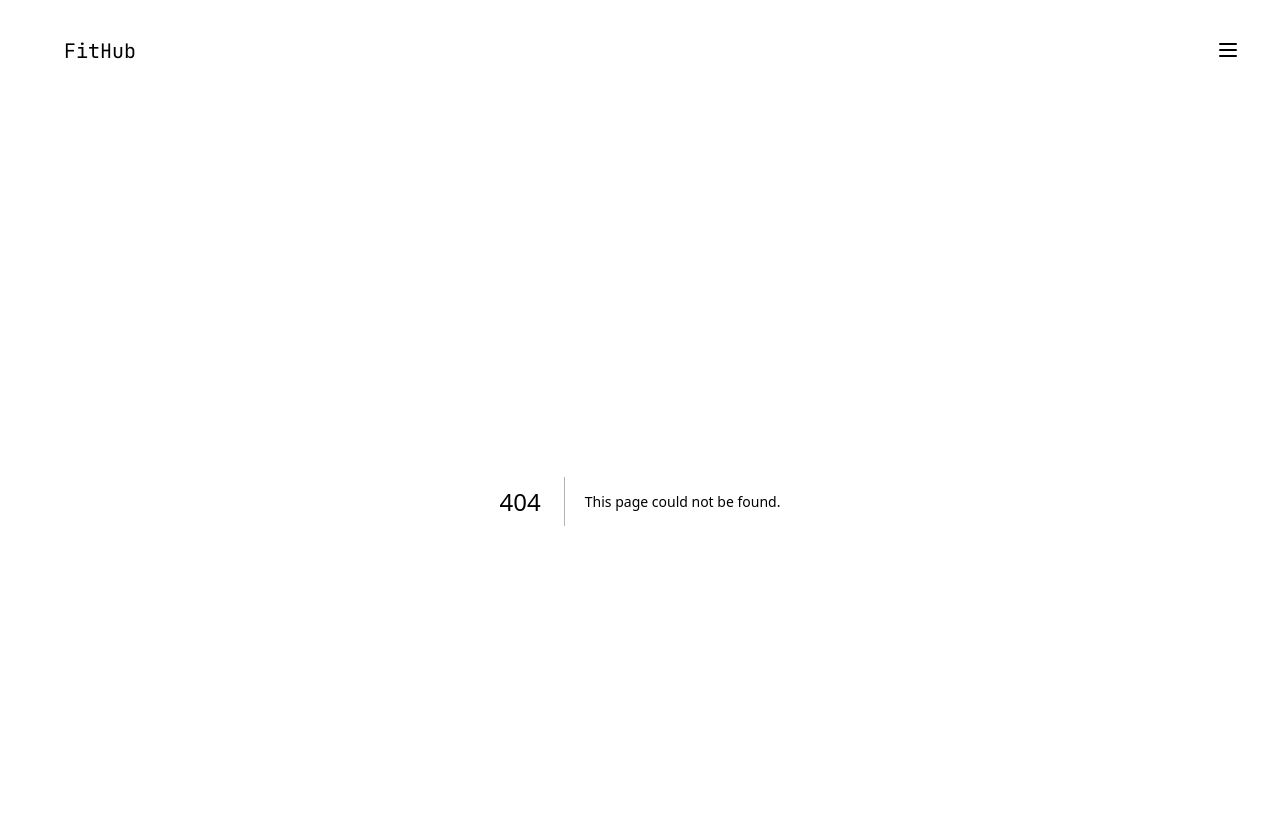
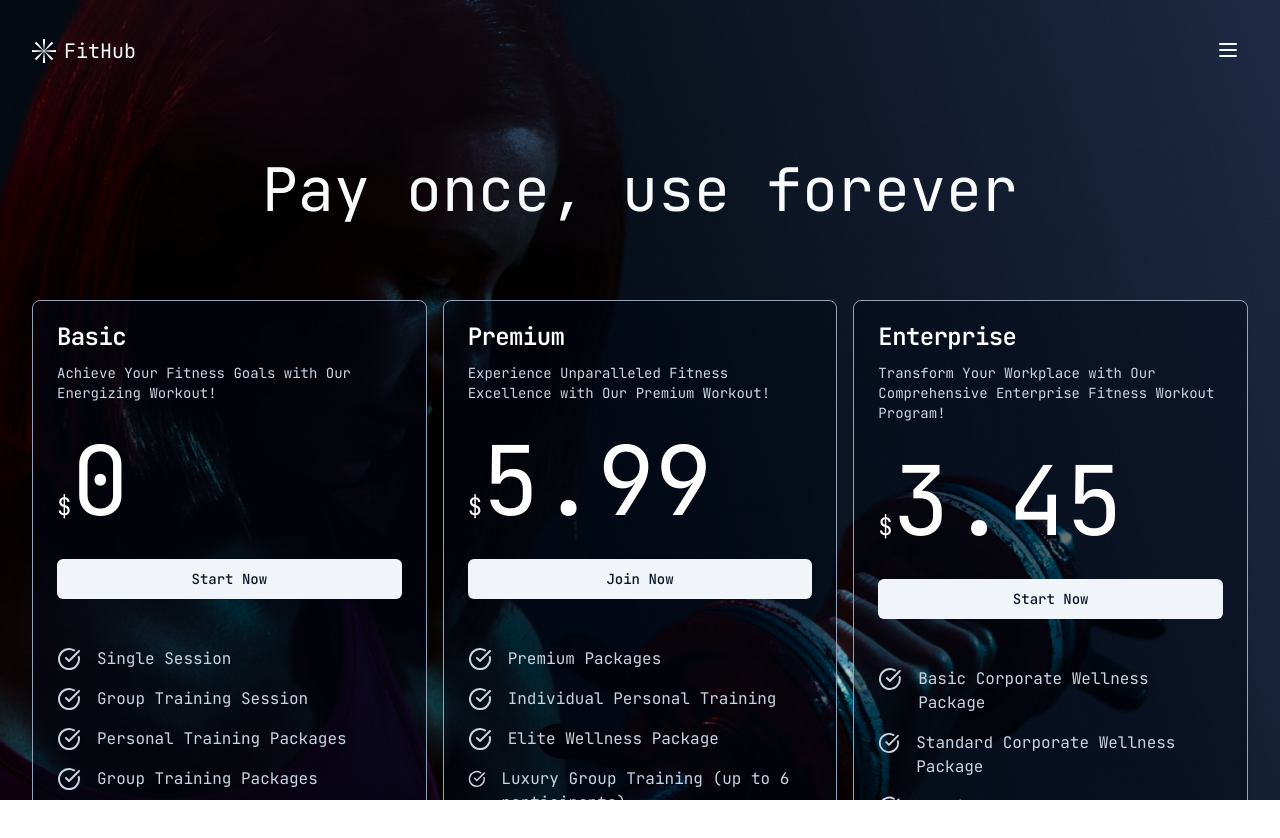
Before and after one commit to sanam453/Nextjs-Fitness-Website, a Next.js app: page /pricing in a window 1280 px wide. Before the commit this address had no page. Shown: the top 838 px of the page. Built offline with nearby package versions, Linux system fonts and the light colour scheme.

Commit message:
Added Pricing Page

```diff
--- /dev/null
+++ b/app/pricing/components/pricing-card.tsx
@@ -0,0 +1,54 @@
+import React from "react";
+
+// ui components
+import {
+  Card,
+  CardTitle,
+  CardHeader,
+  CardContent,
+  CardDescription,
+} from "@/components/ui/card";
+import { Button } from "@/components/ui/button";
+
+// icons
+import { CheckCircle } from "lucide-react";
+
+interface PricingCardPropsType {
+  title: string;
+  desc: string;
+  price: number;
+  label: string;
+  options: string[];
+}
+
+export function PricingCard({
+  title,
+  desc,
+  price,
+  label,
+  options,
+}: PricingCardPropsType) {
+  return (
+    <Card className="bg-[#010715] bg-opacity-50 !border-slate-400">
+      <CardHeader>
+        <CardTitle className="text-white mb-2">{title}</CardTitle>
+        <CardDescription className="text-slate-300">{desc}</CardDescription>
+        <h1 className="text-white text-8xl py-6">
+          <span className="text-2xl">$</span>
+          {price}
+        </h1>
+        <Button variant="secondary">{label}</Button>
+      </CardHeader>
+      <CardContent className="space-y-4 mt-6">
+        {options.map((option, key) => (
+          <div key={key} className="flex gap-4 text-slate-300">
+            <CheckCircle />
+            <p>{option}</p>
+          </div>
+        ))}
+      </CardContent>
+    </Card>
+  );
+}
+
+export default PricingCard;
--- /dev/null
+++ b/app/pricing/page.tsx
@@ -0,0 +1,68 @@
+import React from "react";
+
+// components
+import PricingCard from "./components/pricing-card";
+
+const DATA = [
+  {
+    title: "Basic",
+    desc: "Achieve Your Fitness Goals with Our Energizing Workout!",
+    price: 0,
+    options: [
+      "Single Session",
+      "Group Training Session",
+      "Personal Training Packages",
+      "Group Training Packages",
+      "Monthly Membership",
+      "Group Class Membership",
+    ],
+    label: "Start Now",
+  },
+  {
+    title: "Premium",
+    desc: "Experience Unparalleled Fitness Excellence with Our Premium Workout!",
+    price: 5.99,
+    options: [
+      "Premium Packages",
+      "Individual Personal Training",
+      "Elite Wellness Package",
+      "Luxury Group Training (up to 6 participants)",
+      "Premium Group Package",
+      "Premium Membership",
+    ],
+    label: "Join Now",
+  },
+  {
+    title: "Enterprise",
+    desc: "Transform Your Workplace with Our Comprehensive Enterprise Fitness Workout Program!",
+    price: 3.45,
+    options: [
+      "Basic Corporate Wellness Package",
+      "Standard Corporate Wellness Package",
+      "Premium Corporate Wellness Package",
+      "Custom Enterprise Solutions",
+      "Membership and Access Plans",
+      "Virtual Fitness Membership",
+    ],
+    label: "Start Now",
+  },
+];
+
+function Pricing() {
+  return (
+    <section className="absolute grid place-items-center inset-0 bg-[url('/assessment-cover.png')] bg-no-repeat bg-cover w-full max-h-min min-h-[100vh]">
+      <div className="!max-w-[90rem] mx-auto w-full px-8 mt-40 mb-10 relative">
+        <h1 className="md:text-6xl text-4xl text-center mb-20">
+          Pay once, use forever
+        </h1>
+        <div className="grid lg:grid-cols-3 md:grid-cols-2 grid-cols-1 gap-4">
+          {DATA.map((props, key) => (
+            <PricingCard key={key} {...props} />
+          ))}
+        </div>
+      </div>
+    </section>
+  );
+}
+
+export default Pricing;
```
